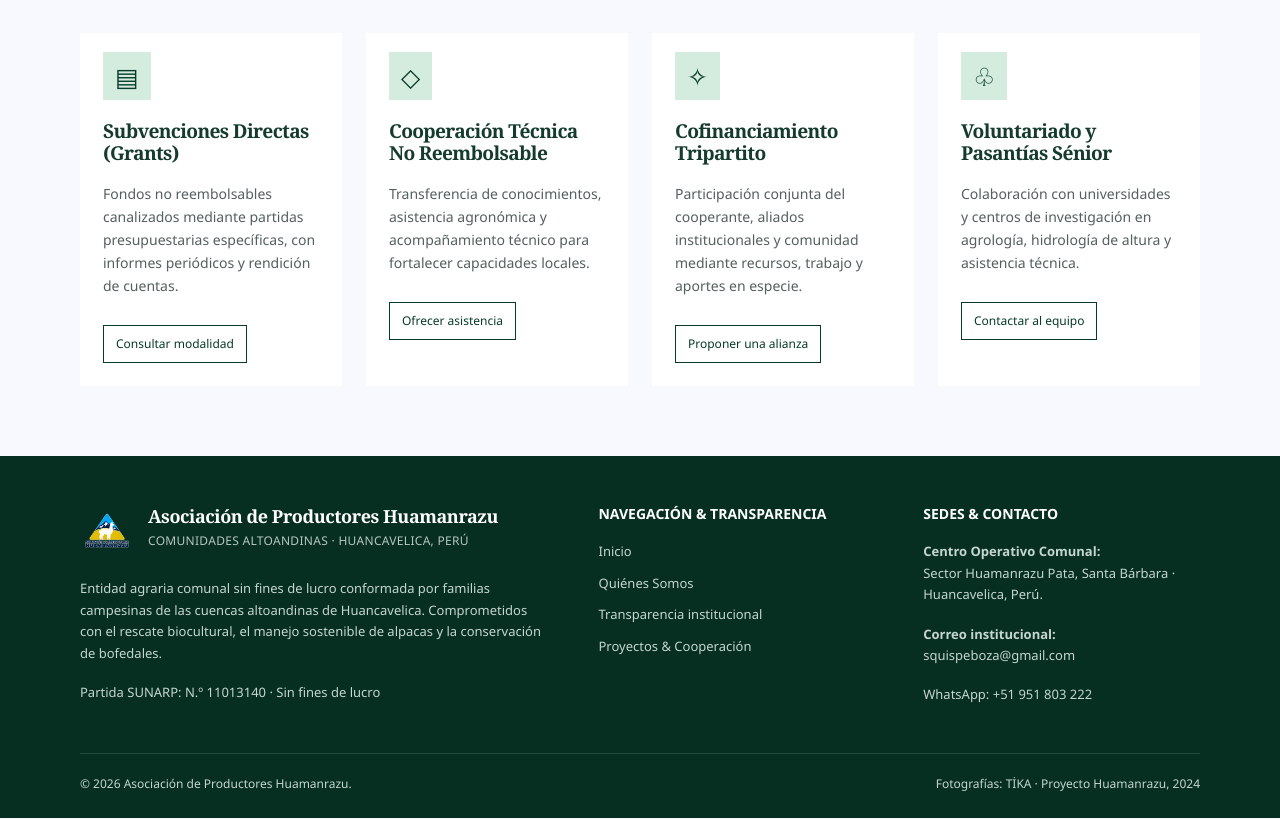
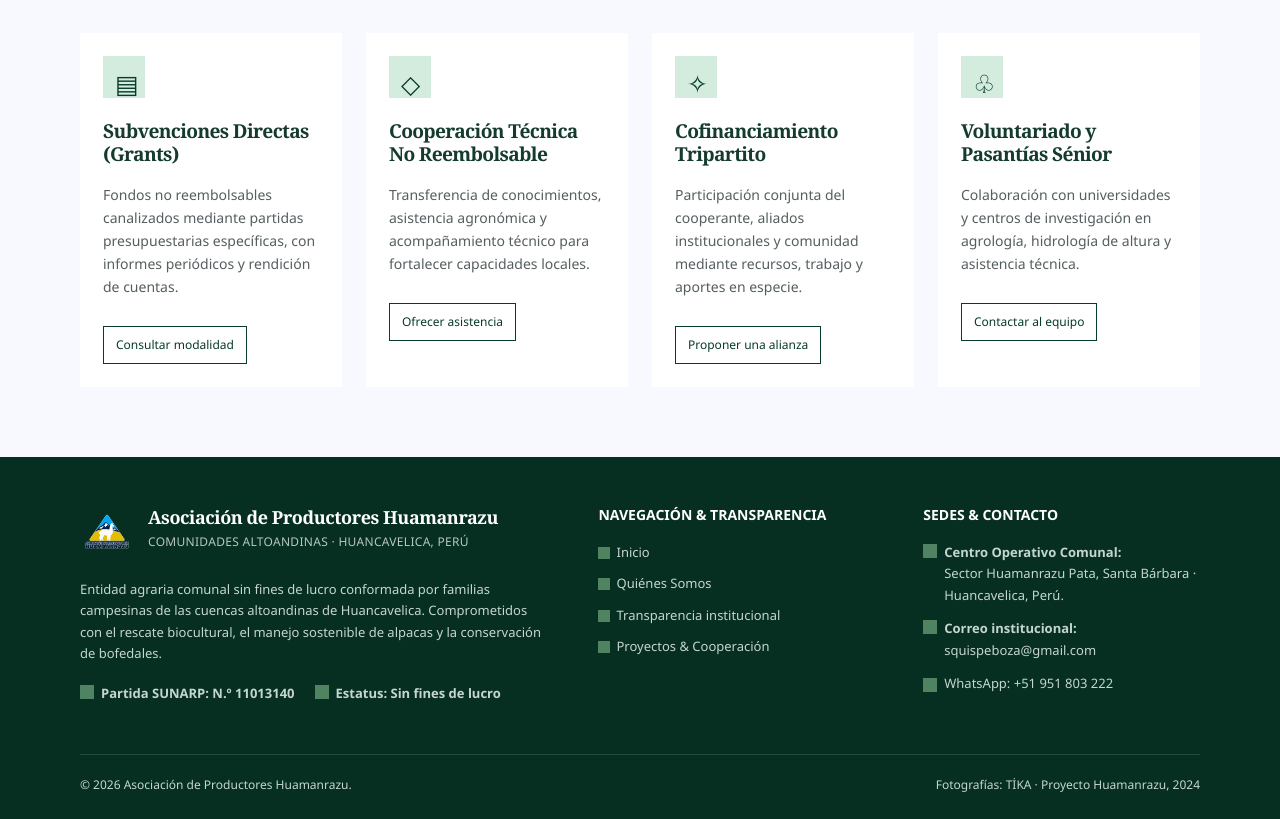
Before and after one commit to M4nu007/asociacion-productores-huamanrazu, a website: page proyectos.html in a window 1280 px wide. Shown: the part 8449-9268 px from the top of the page. Drawn offline with Linux system fonts and the light colour scheme; grey boxes are pictures that could not be loaded.

Commit message:
Add contextual icons to strategy cards and footer

```diff
--- a/proyectos.html
+++ b/proyectos.html
@@ -309,28 +309,32 @@
 </span>
 </a>
 <p style="margin-top:20px">Entidad agraria comunal sin fines de lucro conformada por familias campesinas de las cuencas altoandinas de Huancavelica. Comprometidos con el rescate biocultural, el manejo sostenible de alpacas y la conservación de bofedales.</p>
-<p>Partida SUNARP: N.º 11013140 · Sin fines de lucro</p>
+<p class="footer-meta"><span><img src="https://cdn.jsdelivr.net/npm/lucide-static@latest/icons/landmark.svg" alt="" aria-hidden="true">Partida SUNARP: N.º 11013140</span><span><img src="https://cdn.jsdelivr.net/npm/lucide-static@latest/icons/badge-check.svg" alt="" aria-hidden="true">Estatus: Sin fines de lucro</span></p>
 </div>
 <div>
 <h3>NAVEGACIÓN &amp; TRANSPARENCIA</h3>
 <div class="footer-links">
-<a href="index.html">Inicio</a>
-<a href="quienes-somos.html">Quiénes Somos</a>
-<a href="quienes-somos.html#transparencia">Transparencia institucional</a>
-<a href="proyectos.html">Proyectos &amp; Cooperación</a>
+<a href="index.html"><img src="https://cdn.jsdelivr.net/npm/lucide-static@latest/icons/chevron-right.svg" alt="" aria-hidden="true">Inicio</a>
+<a href="quienes-somos.html"><img src="https://cdn.jsdelivr.net/npm/lucide-static@latest/icons/chevron-right.svg" alt="" aria-hidden="true">Quiénes Somos</a>
+<a href="quienes-somos.html#transparencia"><img src="https://cdn.jsdelivr.net/npm/lucide-static@latest/icons/chevron-right.svg" alt="" aria-hidden="true">Transparencia institucional</a>
+<a href="proyectos.html"><img src="https://cdn.jsdelivr.net/npm/lucide-static@latest/icons/chevron-right.svg" alt="" aria-hidden="true">Proyectos &amp; Cooperación</a>
 </div>
 </div>
 <div>
 <h3>SEDES &amp; CONTACTO</h3>
-<p>
+<p class="footer-contact">
+<img src="https://cdn.jsdelivr.net/npm/lucide-static@latest/icons/map-pin.svg" alt="" aria-hidden="true">
+<span>
 <strong>Centro Operativo Comunal:</strong>
-<br>Sector Huamanrazu Pata, Santa Bárbara · Huancavelica, Perú.</p>
-<p>
+<br>Sector Huamanrazu Pata, Santa Bárbara · Huancavelica, Perú.</span></p>
+<p class="footer-contact">
+<img src="https://cdn.jsdelivr.net/npm/lucide-static@latest/icons/mail.svg" alt="" aria-hidden="true">
+<span>
 <strong>Correo institucional:</strong>
 <br>
-<a href="mailto:squispeboza@gmail.com">squispeboza@gmail.com</a>
+<a href="mailto:squispeboza@gmail.com">squispeboza@gmail.com</a></span>
 </p>
-<a href="https://wa.me/51951803222" target="_blank" rel="noopener noreferrer">WhatsApp: +51 951 803 222</a>
+<a class="footer-contact footer-whatsapp" href="https://wa.me/51951803222" target="_blank" rel="noopener noreferrer"><img src="https://cdn.jsdelivr.net/npm/lucide-static@latest/icons/message-circle.svg" alt="" aria-hidden="true"><span>WhatsApp: +51 951 803 222</span></a>
 </div>
 </div>
 <div class="copyright">
--- a/styles.css
+++ b/styles.css
@@ -221,7 +221,16 @@ margin-bottom:20px}
 .icon-box{background:var(--mint);
 color:var(--green);
 padding:7px 12px;
-font-size:25px}
+font-size:25px;
+width:42px;
+height:42px;
+display:grid;
+place-items:center}
+.icon-box-rust{background:#f7ddd5}
+.icon-box img{width:21px;
+height:21px;
+filter:invert(17%) sepia(29%) saturate(1123%) hue-rotate(105deg) brightness(85%) contrast(98%)}
+.icon-box-rust img{filter:invert(38%) sepia(32%) saturate(1392%) hue-rotate(332deg) brightness(91%) contrast(91%)}
 .card p{font-size:15px}
 .card-bottom{display:flex;
 justify-content:space-between;
@@ -272,6 +281,25 @@ letter-spacing:0}
 .site-footer a:hover{text-decoration:underline}
 .footer-links{display:grid;
 gap:10px}
+.footer-links a{display:flex;
+align-items:center;
+gap:6px}
+.footer-links img{width:12px;
+height:12px}
+.site-footer img:not(.brand-logo){filter:invert(83%) sepia(22%) saturate(621%) hue-rotate(89deg) brightness(104%) contrast(92%)}
+.footer-meta{display:flex;
+flex-wrap:wrap;
+gap:10px 20px;
+font-weight:600}
+.footer-meta span,.footer-contact{display:flex;
+align-items:flex-start;
+gap:7px}
+.footer-meta img,.footer-contact img{width:14px;
+height:14px;
+flex:0 0 14px;
+margin-top:2px}
+.footer-contact{margin:12px 0}
+.footer-whatsapp{align-items:center}
 .copyright{margin-top:32px;
 padding-top:20px;
 border-top:1px solid #ffffff20;
```
Also changed, not shown: index.html (+18 -14 lines), quienes-somos.html (+14 -10 lines).
